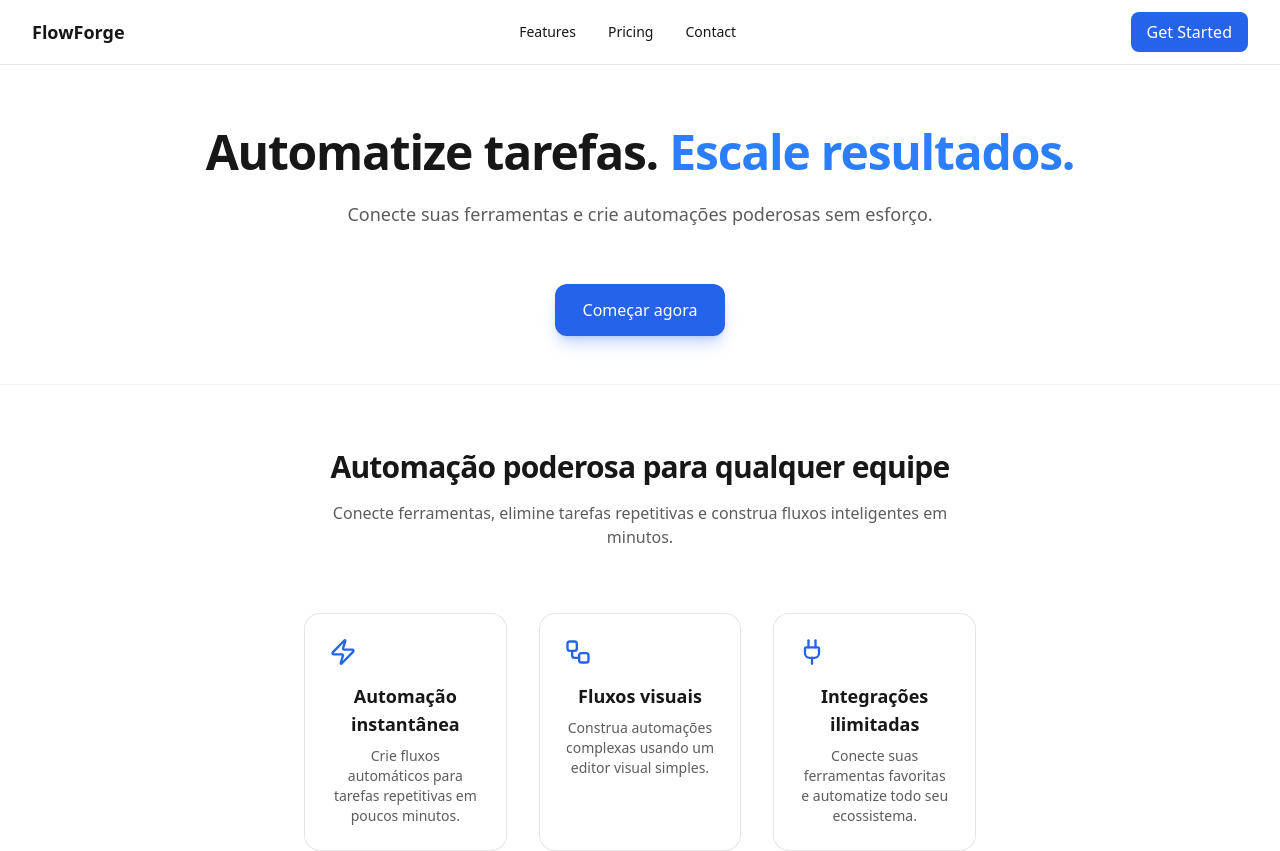
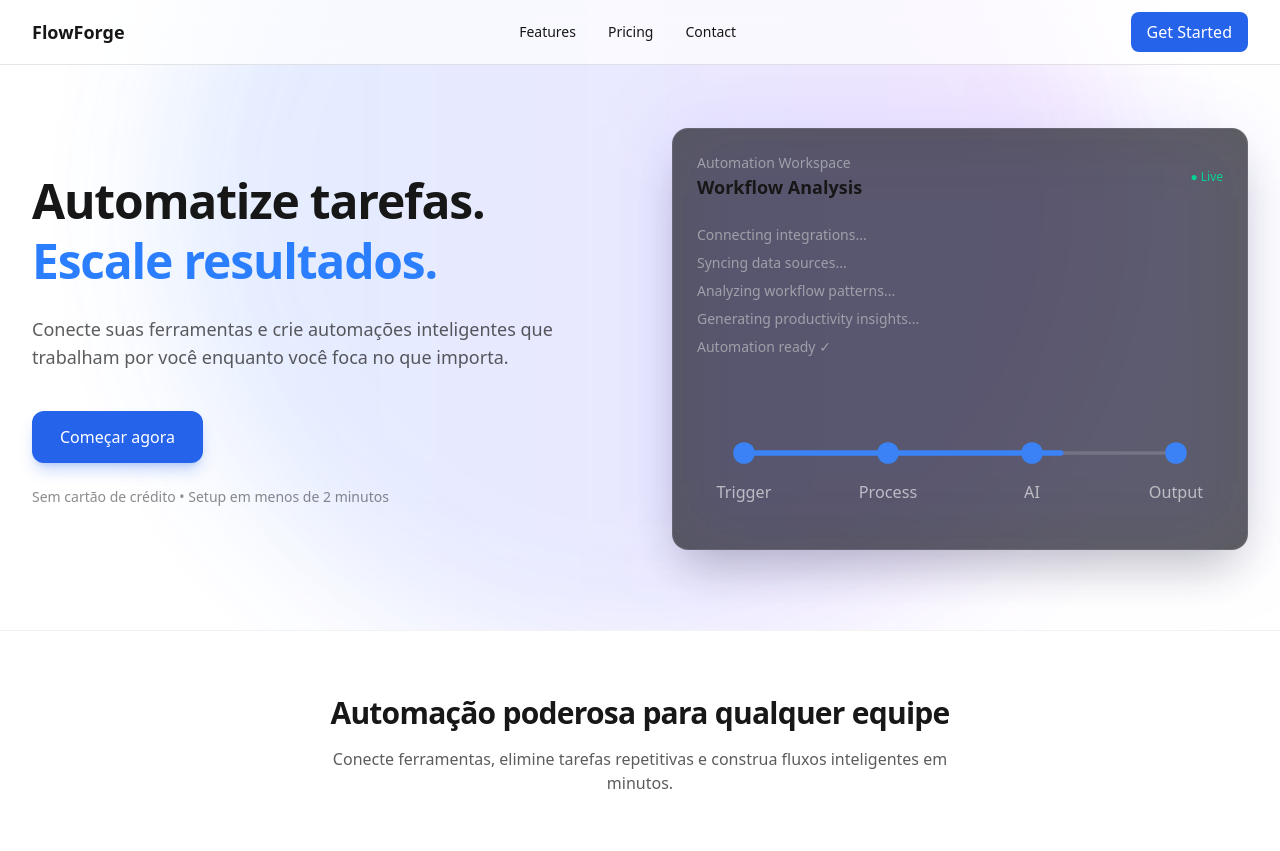
Before and after one commit to Name-Less-Dev/flowforge-landing, a Next.js app: page / in a window 1280 px wide. Shown: the top 851 px of the page. Built offline with nearby package versions, Linux system fonts and the light colour scheme.

Commit message:
Aprimoramento na hero

```diff
--- /dev/null
+++ b/src/components/product-preview/activity-log.tsx
@@ -0,0 +1,29 @@
+"use client"
+
+import { motion } from "framer-motion"
+
+const steps = [
+  "Connecting integrations...",
+  "Syncing data sources...",
+  "Analyzing workflow patterns...",
+  "Generating productivity insights...",
+  "Automation ready ✓",
+]
+
+export function ActivityLog() {
+  return (
+    <div className="space-y-2">
+      {steps.map((step, i) => (
+        <motion.p
+          key={i}
+          initial={{ opacity: 0, x: -10 }}
+          animate={{ opacity: 1, x: 0 }}
+          transition={{ delay: i * 0.7 }}
+          className="text-sm text-zinc-400"
+        >
+          {step}
+        </motion.p>
+      ))}
+    </div>
+  )
+}
--- /dev/null
+++ b/src/components/product-preview/animated-chart.tsx
@@ -0,0 +1,85 @@
+"use client"
+
+import { motion } from "framer-motion"
+
+export default function AnimatedChart() {
+  const path =
+    "M20 40 L100 40 L180 40 L260 40"
+
+  return (
+    <div className="w-full h-36 flex items-center justify-center">
+      <svg
+        viewBox="0 0 280 80"
+        className="w-full h-full"
+        fill="none"
+      >
+        {/* linha base */}
+        <path
+          d={path}
+          stroke="rgba(255,255,255,0.15)"
+          strokeWidth="2"
+          strokeLinecap="round"
+        />
+
+        {/* linha energizada */}
+        <motion.path
+          d={path}
+          stroke="url(#energyGradient)"
+          strokeWidth="3"
+          strokeLinecap="round"
+          strokeDasharray="240"
+          initial={{ strokeDashoffset: 240 }}
+          animate={{ strokeDashoffset: 0 }}
+          transition={{
+            duration: 2.4,
+            ease: "linear",
+            repeat: Infinity,
+          }}
+        />
+
+        {/* nodes */}
+        {[
+          { x: 20, label: "Trigger" },
+          { x: 100, label: "Process" },
+          { x: 180, label: "AI" },
+          { x: 260, label: "Output" },
+        ].map((node, i) => (
+          <g key={i}>
+            <circle
+              cx={node.x}
+              cy="40"
+              r="6"
+              fill="rgb(59 130 246)"
+            />
+
+            <text
+              x={node.x}
+              y="65"
+              textAnchor="middle"
+              fontSize="9"
+              fill="rgba(255,255,255,0.6)"
+            >
+              {node.label}
+            </text>
+          </g>
+        ))}
+
+        {/* gradiente vivo */}
+        <defs>
+          <linearGradient
+            id="energyGradient"
+            x1="20"
+            y1="0"
+            x2="260"
+            y2="0"
+            gradientUnits="userSpaceOnUse"
+          >
+            <stop offset="0%" stopColor="#3b82f6" />
+            <stop offset="50%" stopColor="#3b82f6" />
+            <stop offset="100%" stopColor="#3b82f6" />
+          </linearGradient>
+        </defs>
+      </svg>
+    </div>
+  )
+}
--- /dev/null
+++ b/src/components/product-preview/fake-preview.tsx
@@ -0,0 +1,52 @@
+"use client"
+
+import { motion } from "framer-motion"
+import { ActivityLog } from "./activity-log"
+import AnimatedChart from "./animated-chart"
+
+export function FakePreview() {
+  return (
+    <motion.div
+      initial={{ opacity: 0, y: 40 }}
+      animate={{ opacity: 1, y: 0 }}
+      transition={{ duration: 0.6 }}
+      whileHover={{ rotateX: 2, rotateY: -2 }}
+      className="
+        relative
+        rounded-2xl
+        border border-white/10
+        bg-zinc-900/70
+        backdrop-blur-xl
+        p-6
+        shadow-2xl
+      "
+    >
+      {/* glow */}
+      <div className="absolute -inset-1 bg-indigo-500/10 blur-2xl -z-10" />
+
+      <Header />
+
+      <div className="grid gap-6 mt-6">
+        <ActivityLog />
+        <AnimatedChart />
+      </div>
+    </motion.div>
+  )
+}
+
+function Header() {
+  return (
+    <div className="flex items-center justify-between">
+      <div>
+        <p className="text-sm text-zinc-400">Automation Workspace</p>
+        <h3 className="text-lg font-semibold">
+          Workflow Analysis
+        </h3>
+      </div>
+
+      <span className="text-xs text-emerald-400">
+        ● Live
+      </span>
+    </div>
+  )
+}
--- a/src/components/sections/hero.tsx
+++ b/src/components/sections/hero.tsx
@@ -1,44 +1,112 @@
 "use client";
 
-import { motion } from "framer-motion";
+import { motion, useMotionValue, useSpring } from "framer-motion";
+import { useEffect } from "react";
 import Container from "../layout/container";
-
+import { FakePreview } from "@/components/product-preview/fake-preview";
 
 export default function Hero() {
+  /**
+   * Mouse tracking (center based)
+   */
+  const mouseX = useMotionValue(0);
+  const mouseY = useMotionValue(0);
+
+  // smooth movement (important for premium feel)
+  const smoothX = useSpring(mouseX, { stiffness: 40, damping: 20 });
+  const smoothY = useSpring(mouseY, { stiffness: 40, damping: 20 });
+
+  useEffect(() => {
+    const handleMouseMove = (e: MouseEvent) => {
+      const x = (e.clientX / window.innerWidth - 0.5) * 40;
+      const y = (e.clientY / window.innerHeight - 0.5) * 40;
+
+      mouseX.set(x);
+      mouseY.set(y);
+    };
+
+    window.addEventListener("mousemove", handleMouseMove);
+    return () => window.removeEventListener("mousemove", handleMouseMove);
+  }, [mouseX, mouseY]);
+
   return (
-    <section className="pt-32 pb-12">
+    <section className="relative pt-32 pb-20 overflow-hidden">
+      {/* ================= BACKGROUND GLOW ================= */}
+      <div className="absolute inset-0 -z-20 overflow-hidden">
+        <motion.div
+          style={{
+            x: smoothX,
+            y: smoothY,
+            willChange: "transform, opacity",
+          }}
+          animate={{
+            scale: [1, 1.05, 1],
+            opacity: [0.5, 0.7, 0.5],
+          }}
+          transition={{
+            duration: 14,
+            repeat: Infinity,
+            ease: "easeInOut",
+          }}
+          className="
+            absolute left-1/2 top-[-250px]
+            w-[900px] h-[900px]
+            -translate-x-1/2
+            rounded-full
+            blur-3xl
+            pointer-events-none
+            bg-gradient-to-r
+            from-blue-500/20
+            via-indigo-500/20
+            to-purple-500/20
+          "
+        />
+
+        {/* subtle grain to remove banding */}
+        <div
+          className="
+            absolute inset-0
+            pointer-events-none
+            opacity-[0.015]
+            mix-blend-overlay
+            bg-[radial-gradient(circle_at_1px_1px,white_1px,transparent_0)]
+            bg-[size:4px_4px]
+          "
+        />
+      </div>
+
+      {/* ================= CONTENT ================= */}
       <Container>
+        <div className="grid lg:grid-cols-2 gap-16 items-center">
+          {/* LEFT — TEXT */}
           <motion.div
             initial={{ opacity: 0, y: 40 }}
             animate={{ opacity: 1, y: 0 }}
             transition={{ duration: 0.6 }}
-          className="text-center flex flex-col items-center"
+            className="flex flex-col items-start text-left"
           >
-          <h1 className="text-5xl font-bold tracking-tight">
+            <h1 className="text-5xl font-bold tracking-tight leading-tight">
               Automatize tarefas.
-            <span className="text-blue-500"> Escale resultados.</span>
+              <span className="text-blue-500 block">
+                Escale resultados.
+              </span>
             </h1>
 
-          <p className="mt-6 max-w-2xl text-lg text-foreground/70">
-            Conecte suas ferramentas e crie automações poderosas sem esforço.
+            <p className="mt-6 max-w-xl text-lg text-foreground/70">
+              Conecte suas ferramentas e crie automações inteligentes
+              que trabalham por você enquanto você foca no que importa.
             </p>
 
             <motion.button
-            whileHover={{
-                scale: 1.07,
-                y: -2,
-            }}
-            whileTap={{
-                scale: 0.96,
-                y: 0,
-            }}
+              whileHover={{ scale: 1.07, y: -2 }}
+              whileTap={{ scale: 0.96 }}
               transition={{
                 type: "spring",
                 stiffness: 350,
                 damping: 18,
               }}
               className="
-                mt-14
+                mt-10
                 rounded-xl
                 bg-brand
                 px-7 py-3.5
@@ -52,7 +120,22 @@ export default function Hero() {
             >
               Começar agora
             </motion.button>
+
+            <p className="mt-6 text-sm text-foreground/50">
+              Sem cartão de crédito • Setup em menos de 2 minutos
+            </p>
           </motion.div>
+
+          {/* RIGHT — PRODUCT */}
+          <motion.div
+            initial={{ opacity: 0, x: 60 }}
+            animate={{ opacity: 1, x: 0 }}
+            transition={{ duration: 0.7, delay: 0.2 }}
+            className="relative"
+          >
+            <FakePreview />
+          </motion.div>
+        </div>
       </Container>
     </section>
   );
```
Lines whose indentation alone changed are shown as unchanged.
